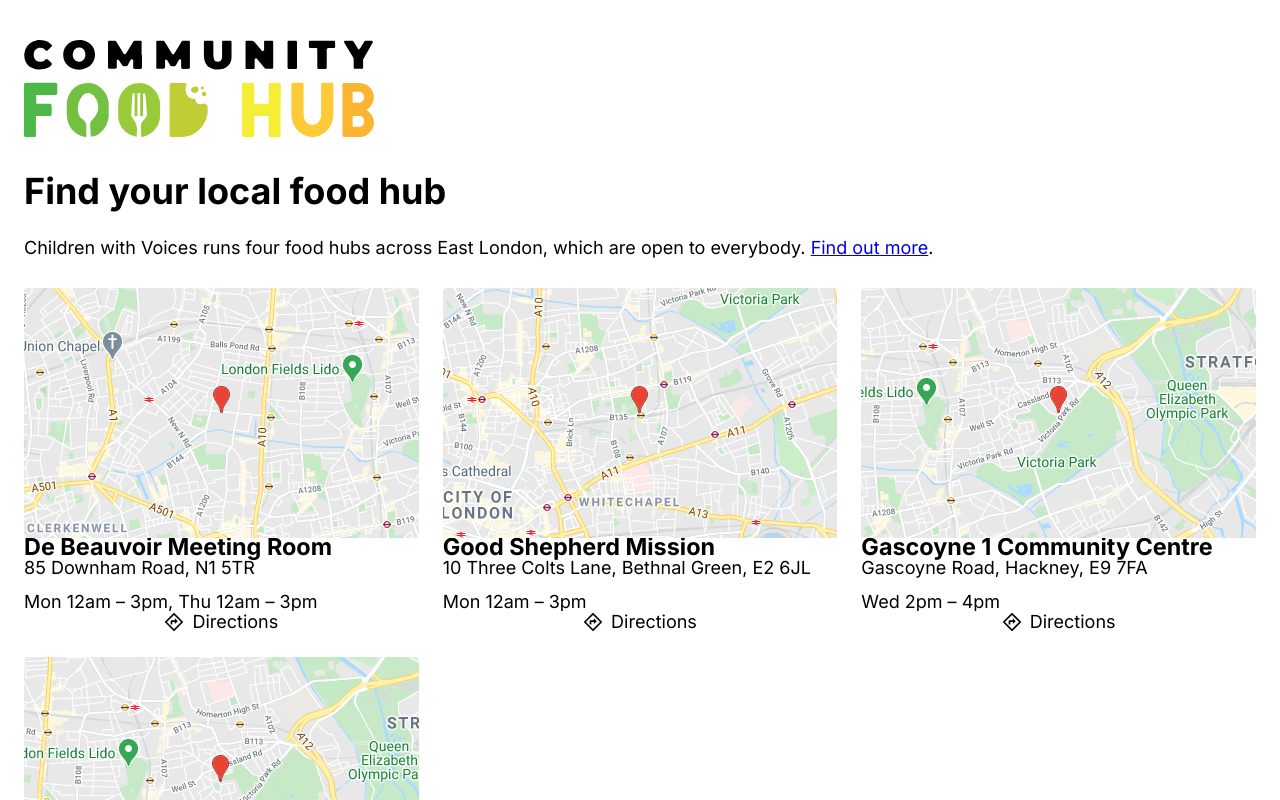
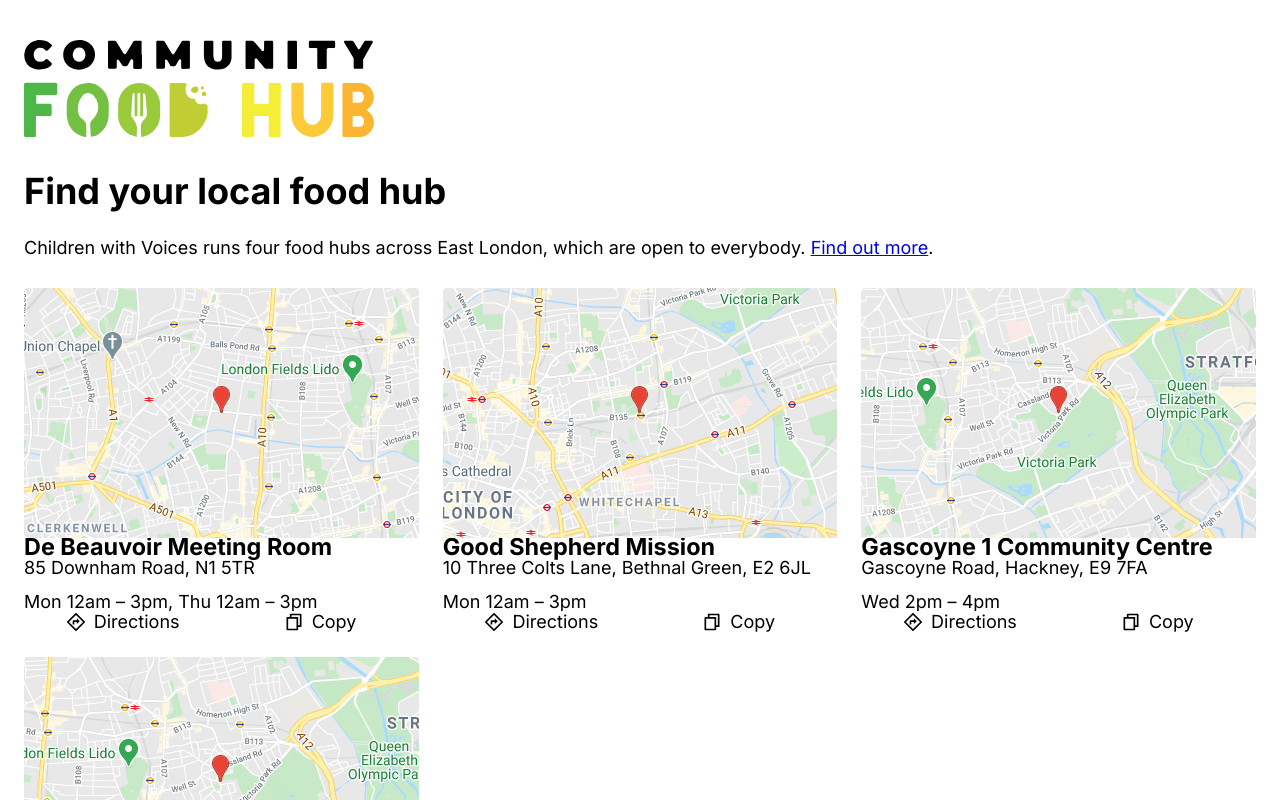
Before and after one commit to nickdbush/foodbanks, a Next.js app: page / in a window 1280 px wide. Shown: the top 800 px of the page. Built offline with nearby package versions, Linux system fonts and the light colour scheme.

Commit message:
Added copying of hub details

```diff
--- a/components/location-card.tsx
+++ b/components/location-card.tsx
@@ -1,5 +1,5 @@
-import { FunctionComponent } from "react";
-import { RiDirectionLine, RiShareLine } from "react-icons/ri";
+import { FunctionComponent, useState } from "react";
+import { RiDirectionLine, RiShareLine, RiFileCopyLine } from "react-icons/ri";
 import { makeDirectionsUrl, makeMapUrl } from "../utils/map";
 import { minCardWidth } from "./stack";
 import { interleave } from "../utils/interleave";
@@ -56,7 +56,6 @@
   coordinates: [number, number];
   times: string[];
 }> = ({ name, address, children, mapImage, coordinates, times }) => {
-  const canShare = typeof window != "undefined" && "share" in window.navigator;
   const openMap = () => {
     const url = makeMapUrl(coordinates);
     window.open(url, "_blank");
@@ -65,14 +64,27 @@
     const url = makeDirectionsUrl(coordinates);
     window.open(url, "_blank");
   };
+
+  const shareText = `Community food hub at ${name}
+${address.split(", ").join(",\n")}
+
+Open ${times.join(" and ")}`;
+
+  const canShare = typeof window != "undefined" && "share" in window.navigator;
   const share = () => {
     navigator.share({
       url: window.location.href,
       title: `${name} community food hub`,
-      text: `Community food hub at ${name}\n${address
-        .split(", ")
-        .join(",\n")}\n\n`,
+      text: shareText,
     });
+  };
+
+  const canCopy =
+    typeof window != "undefined" && "clipboard" in window.navigator;
+  const [hasCopied, setCopied] = useState(false);
+  const copy = async () => {
+    await navigator.clipboard.writeText(shareText);
+    setCopied(true);
   };
   const timeText =
     times &&
@@ -109,6 +121,11 @@
           {canShare && (
             <CardButton icon={<RiShareLine />} onClick={share}>
               Share
+            </CardButton>
+          )}
+          {!canShare && canCopy && (
+            <CardButton icon={<RiFileCopyLine />} onClick={copy}>
+              {hasCopied ? "Copied" : "Copy"}
             </CardButton>
           )}
         </div>
```
